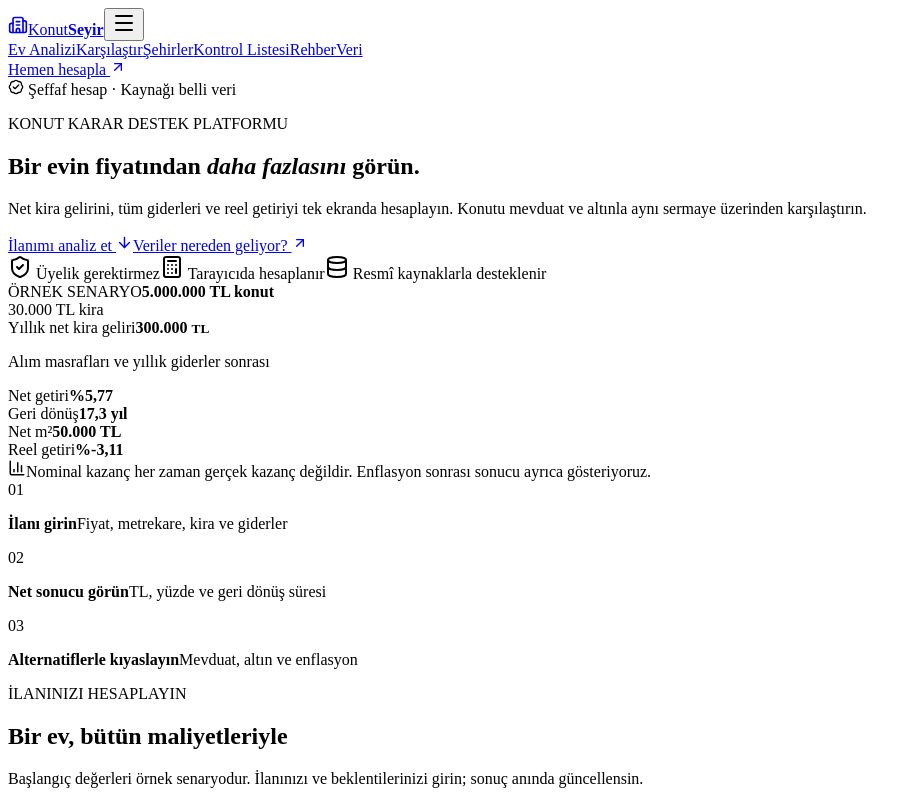
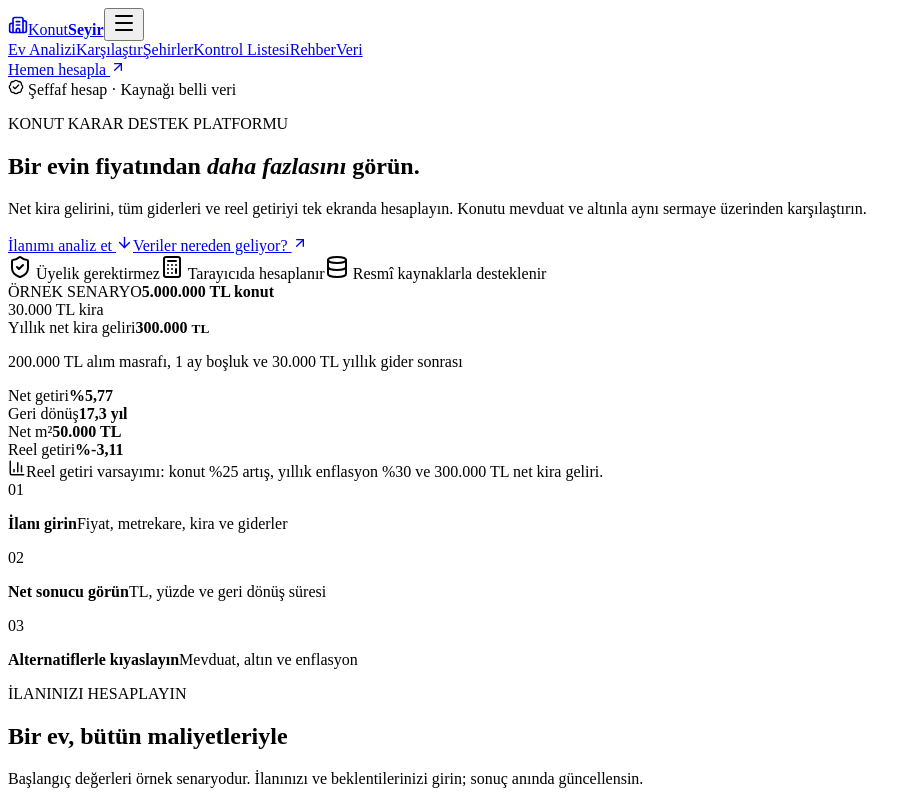
Before and after one commit to robotbilge/konutseyir, a Next.js app: page / in a window 1280 px wide. Shown: the top 800 px of the page, without its empty margins (0-921 px from the left). Built offline with nearby package versions, Linux system fonts and the light colour scheme.

Commit message:
Yeşil favicon ve doğrulanmış örnek senaryo ekle

```diff
--- a/app/page.tsx
+++ b/app/page.tsx
@@ -5,7 +5,7 @@ import {Calculator,Credit,Deposit} from '../components/calculator';
 export default function Home(){return <><Header/><main>
   <section className="hero">
     <div className="hero-copy"><div className="trust-label"><BadgeCheck size={16}/> Şeffaf hesap · Kaynağı belli veri</div><p className="eyebrow">KONUT KARAR DESTEK PLATFORMU</p><h1>Bir evin fiyatından <em>daha fazlasını</em> görün.</h1><p className="lead">Net kira gelirini, tüm giderleri ve reel getiriyi tek ekranda hesaplayın. Konutu mevduat ve altınla aynı sermaye üzerinden karşılaştırın.</p><div className="hero-actions"><a className="primary-link" href="#analiz">İlanımı analiz et <ArrowDown size={17}/></a><a className="text-link" href="/veri">Veriler nereden geliyor? <ArrowUpRight size={16}/></a></div><div className="hero-proof"><span><ShieldCheck/> Üyelik gerektirmez</span><span><CalculatorIcon/> Tarayıcıda hesaplanır</span><span><Database/> Resmî kaynaklarla desteklenir</span></div></div>
-    <aside className="hero-preview" aria-label="Örnek konut analizi"><div className="preview-top"><div><span>ÖRNEK SENARYO</span><strong>5.000.000 TL konut</strong></div><span className="preview-badge">30.000 TL kira</span></div><div className="preview-score"><span>Yıllık net kira geliri</span><strong>300.000 <small>TL</small></strong><p>Alım masrafları ve yıllık giderler sonrası</p></div><div className="preview-grid"><div><span>Net getiri</span><b>%5,77</b></div><div><span>Geri dönüş</span><b>17,3 yıl</b></div><div><span>Net m²</span><b>50.000 TL</b></div><div><span>Reel getiri</span><b className="negative-text">%-3,11</b></div></div><div className="preview-note"><BarChart3 size={18}/><span>Nominal kazanç her zaman gerçek kazanç değildir. Enflasyon sonrası sonucu ayrıca gösteriyoruz.</span></div></aside>
+    <aside className="hero-preview" aria-label="Örnek konut analizi"><div className="preview-top"><div><span>ÖRNEK SENARYO</span><strong>5.000.000 TL konut</strong></div><span className="preview-badge">30.000 TL kira</span></div><div className="preview-score"><span>Yıllık net kira geliri</span><strong>300.000 <small>TL</small></strong><p>200.000 TL alım masrafı, 1 ay boşluk ve 30.000 TL yıllık gider sonrası</p></div><div className="preview-grid"><div><span>Net getiri</span><b>%5,77</b></div><div><span>Geri dönüş</span><b>17,3 yıl</b></div><div><span>Net m²</span><b>50.000 TL</b></div><div><span>Reel getiri</span><b className="negative-text">%-3,11</b></div></div><div className="preview-note"><BarChart3 size={18}/><span>Reel getiri varsayımı: konut %25 artış, yıllık enflasyon %30 ve 300.000 TL net kira geliri.</span></div></aside>
   </section>
   <section className="value-strip"><div><span>01</span><p><b>İlanı girin</b>Fiyat, metrekare, kira ve giderler</p></div><div><span>02</span><p><b>Net sonucu görün</b>TL, yüzde ve geri dönüş süresi</p></div><div><span>03</span><p><b>Alternatiflerle kıyaslayın</b>Mevduat, altın ve enflasyon</p></div></section>
   <div className="inner"><Calculator/><div className="section-heading"><p className="eyebrow">TAMAMLAYICI HESAPLAR</p><h2>Finansman ve nakit getirisi</h2><p>Konut kararının iki kritik parçasını ayrı, anlaşılır hesaplarla kontrol edin.</p></div><div className="tool-grid"><Deposit/><Credit/></div><section id="kontrol" className="official-section"><div><p className="eyebrow">RESMÎ KONTROLLER</p><h2>Satın almadan önce doğrulayın</h2><p>Parsel ve bölgesel tehlike bilgileri bina dayanıklılığını göstermez. Tapu, iskân ve teknik incelemeyi ayrıca tamamlayın.</p></div><div className="official-links"><a href="https://parselsorgu.tkgm.gov.tr/" target="_blank" rel="noreferrer"><SearchCheck/><span><b>TKGM Parsel Sorgu</b><small>Ada ve parsel bilgisini doğrulayın</small></span><ArrowUpRight/></a><a href="https://tdth.afad.gov.tr/" target="_blank" rel="noreferrer"><ShieldCheck/><span><b>AFAD Tehlike Haritası</b><small>Bölgesel deprem tehlikesini inceleyin</small></span><ArrowUpRight/></a><a href="/kontrol-listesi"><BadgeCheck/><span><b>Alım Kontrol Listesi</b><small>Hiçbir kritik adımı atlamayın</small></span><ArrowUpRight/></a></div></section></div>
--- a/index.html
+++ b/index.html
@@ -1 +1 @@
-<!doctype html><html lang="tr"><head><meta charset="UTF-8"/><meta name="viewport" content="width=device-width, initial-scale=1"/><link rel="icon" type="image/svg+xml" href="/favicon.svg"/><!--meta--></head><body><div id="root"><!--app--></div><script type="module" src="/src/client.tsx"></script></body></html>
+<!doctype html><html lang="tr"><head><meta charset="UTF-8"/><meta name="viewport" content="width=device-width, initial-scale=1"/><meta name="theme-color" content="#08745a"/><link rel="icon" type="image/svg+xml" href="/konutseyir-icon.svg"/><!--meta--></head><body><div id="root"><!--app--></div><script type="module" src="/src/client.tsx"></script></body></html>
```
Also changed, not shown: public/konutseyir-icon.svg (added), 1 other file (tests, documents, lock files or other folders).
